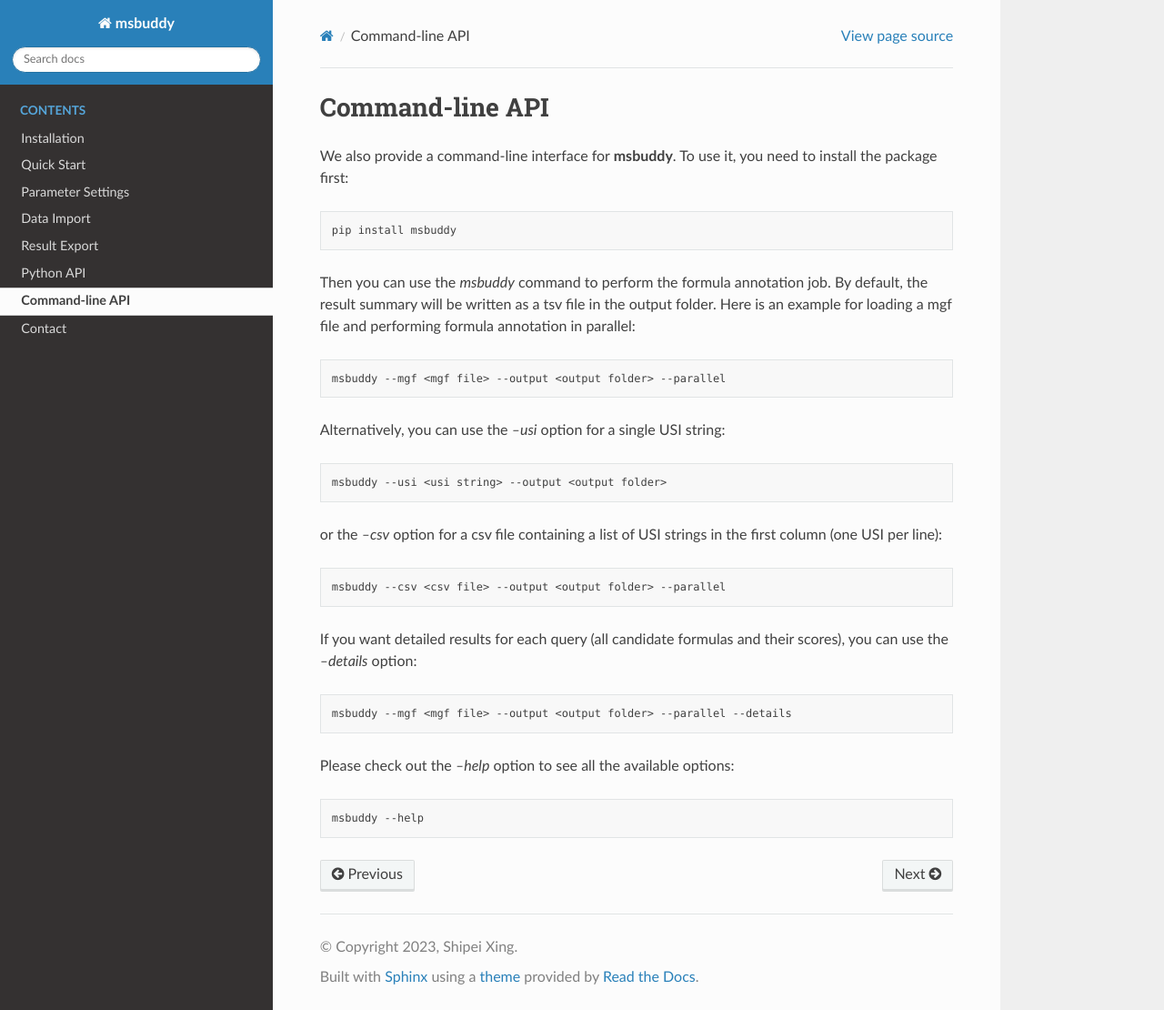
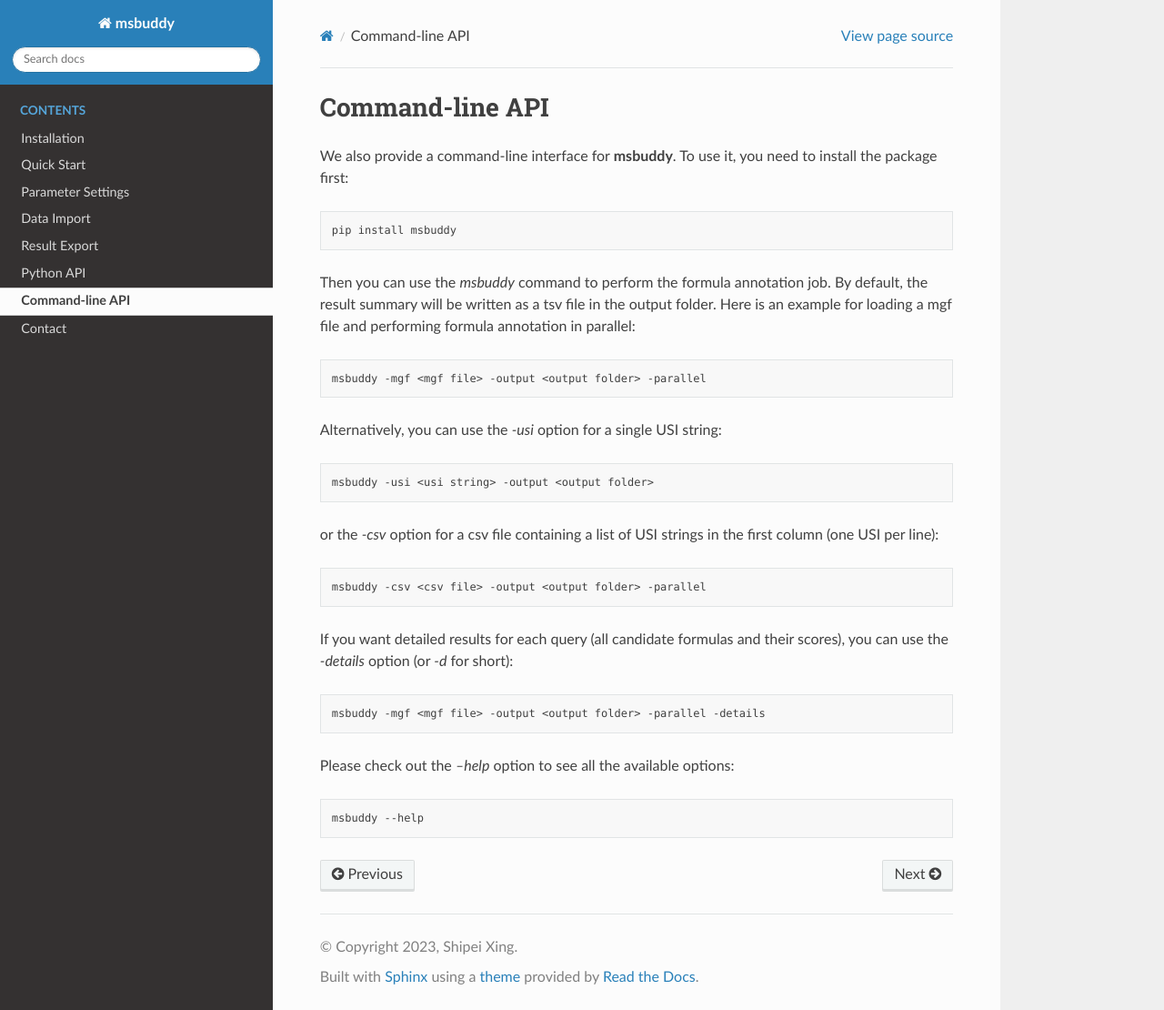
Before and after one commit to Philipbear/msbuddy, a Sphinx documentation site: the page built from docs/cmdapi.rst, in a window 1280 px wide and 1110 px high. Shown: the whole window at 91% size. Built offline with Sphinx 7.4.7 and the Read the Docs theme 2.0.0, drawn with Linux system fonts in a browser that asks for light colours.

Commit message:
main cmd

```diff
--- a/docs/cmdapi.rst
+++ b/docs/cmdapi.rst
@@ -13,27 +13,27 @@ Here is an example for loading a mgf file and performing formula annotation in p
 
 .. code-block:: bash
 
-        msbuddy --mgf <mgf file> --output <output folder> --parallel
+        msbuddy -mgf <mgf file> -output <output folder> -parallel
 
 
-Alternatively, you can use the `--usi` option for a single USI string:
+Alternatively, you can use the `-usi` option for a single USI string:
 
 .. code-block:: bash
 
-        msbuddy --usi <usi string> --output <output folder>
+        msbuddy -usi <usi string> -output <output folder>
 
-or the `--csv` option for a csv file containing a list of USI strings in the first column (one USI per line):
+or the `-csv` option for a csv file containing a list of USI strings in the first column (one USI per line):
 
 
 .. code-block:: bash
 
-        msbuddy --csv <csv file> --output <output folder> --parallel
+        msbuddy -csv <csv file> -output <output folder> -parallel
 
-If you want detailed results for each query (all candidate formulas and their scores), you can use the `--details` option:
+If you want detailed results for each query (all candidate formulas and their scores), you can use the `-details` option (or `-d` for short):
 
 .. code-block:: bash
 
-        msbuddy --mgf <mgf file> --output <output folder> --parallel --details
+        msbuddy -mgf <mgf file> -output <output folder> -parallel -details
 
 
 Please check out the `--help` option to see all the available options:
```
Also changed, not shown: README.md (+3 -3 lines), 1 other file.
